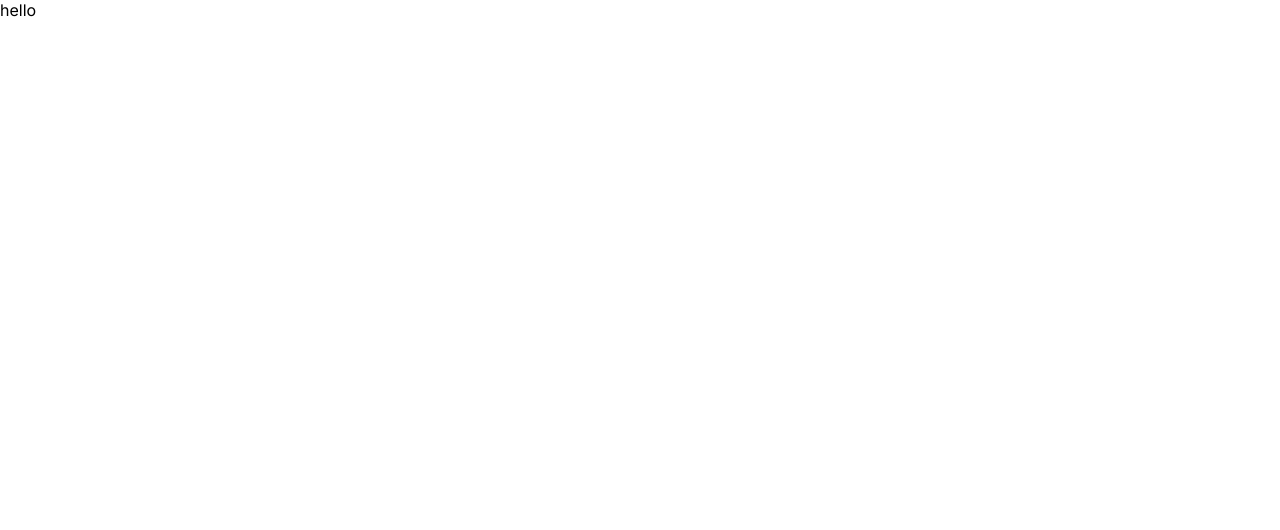
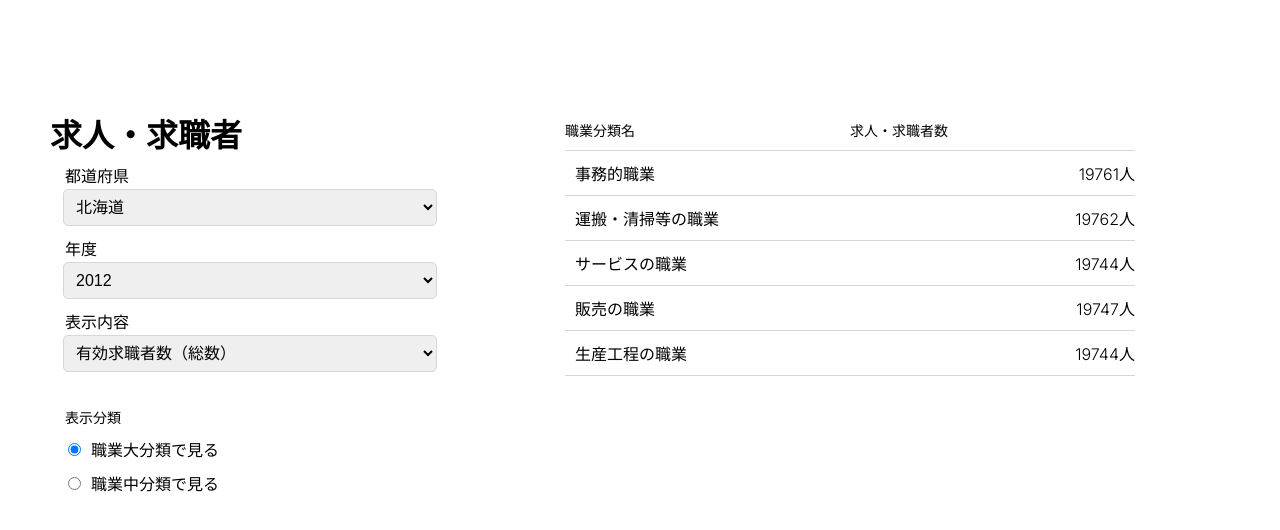
Before and after one commit to daryuun5139/tech-task-flat, a Next.js app: page / in a window 1280 px wide. Shown: the top 530 px of the page. Built offline with nearby package versions, Linux system fonts and the light colour scheme.

Commit message:
initial layout settings done

```diff
--- a/src/app/globals.css
+++ b/src/app/globals.css
@@ -6,6 +6,29 @@
 
 html,
 body {
-  max-width: 100vw;
   overflow-x: hidden;
+  margin: 30px auto;
+  padding: 20px;
+  display: flex;
+  width: 100%;
+  justify-content: center;
+  font-family: sans-serif;
 }
+
+#homeContainer {
+  width: 100%;
+  display: flex;
+  justify-content: space-evenly;
+}
+
+#sideMenu {
+  width: 35%;
+  padding: 10px;
+  /* background-color: rgb(245, 227, 205); */
+}
+
+#mainContainer {
+  width: 65%;
+  padding: 10px;
+  /* background-color: rgb(220, 244, 180); */
+}
--- a/src/app/page.tsx
+++ b/src/app/page.tsx
@@ -1,7 +1,12 @@
+import SideMenu from "@/components/SideMenu";
+import home from "./home.module.css";
+import MainContainer from "@/components/MainContainer";
+
 export default function Home() {
   return (
-    <>
-      <p>hello</p>
-    </>
+    <div id="homeContainer">
+      <SideMenu />
+      <MainContainer />
+    </div>
   );
 }
--- /dev/null
+++ b/src/components/MainContainer.tsx
@@ -0,0 +1,13 @@
+import Table from "./atoms/Table";
+
+type Props = {};
+
+const MainContainer = (props: Props) => {
+  return (
+    <div id="mainContainer">
+      <Table />
+    </div>
+  );
+};
+
+export default MainContainer;
--- /dev/null
+++ b/src/components/SideMenu.tsx
@@ -0,0 +1,16 @@
+import RadioButton from "./atoms/RadioButton";
+import SelectBox from "./atoms/SelectBox";
+
+type Props = {};
+
+const SideMenu = (props: Props) => {
+  return (
+    <div id="sideMenu" className="">
+      <h1>求人・求職者</h1>
+      <SelectBox />
+      <RadioButton />
+    </div>
+  );
+};
+
+export default SideMenu;
--- /dev/null
+++ b/src/components/atoms/RadioButton.module.css
@@ -0,0 +1,27 @@
+.container {
+  display: flex;
+  flex-direction: column;
+  padding: 3px;
+  margin: 10px;
+  margin-top: 30px;
+  border: none;
+}
+
+.title {
+  padding: 2px;
+  font-size: 14px;
+  /* color: #d7d7d7; */
+}
+
+.box {
+  padding: 5px;
+  font-size: 16px;
+}
+
+.button {
+  cursor: pointer;
+}
+
+.label {
+  padding-left: 10px;
+}
--- /dev/null
+++ b/src/components/atoms/RadioButton.tsx
@@ -0,0 +1,40 @@
+import styles from "./RadioButton.module.css";
+
+type Props = {};
+
+const RadioButton = (props: Props) => {
+  return (
+    <>
+      <fieldset className={styles.container}>
+        <legend className={styles.title}>表示分類</legend>
+        <div className={styles.box}>
+          <input
+            className={styles.button}
+            type="radio"
+            id="majorClass"
+            name="classification"
+            value="majorClass"
+            checked
+          />
+          <label className={styles.label} htmlFor="majorClass">
+            職業大分類で見る
+          </label>
+        </div>
+        <div className={styles.box}>
+          <input
+            className={styles.button}
+            type="radio"
+            id="middleClass"
+            name="classification"
+            value="middleClass"
+          />
+          <label className={styles.label} htmlFor="middleClass">
+            職業中分類で見る
+          </label>
+        </div>
+      </fieldset>
+    </>
+  );
+};
+
+export default RadioButton;
--- /dev/null
+++ b/src/components/atoms/SelectBox.module.css
@@ -0,0 +1,20 @@
+.container {
+  display: flex;
+  flex-direction: column;
+  padding: 3px;
+  margin: 2px 10px;
+}
+
+.label {
+  padding: 2px;
+  /* color: #d7d7d7; */
+}
+
+.box {
+  padding: 8px;
+  font-size: 16px;
+  border-radius: 5px;
+  border-width: 1px;
+  border-color: #d7d7d7;
+  cursor: pointer;
+}
--- /dev/null
+++ b/src/components/atoms/SelectBox.tsx
@@ -0,0 +1,52 @@
+import styles from "./SelectBox.module.css";
+
+type Props = {};
+
+const SelectBox = (props: Props) => {
+  return (
+    <>
+      {/* 都道府県セレクトボックス-------------------------------------- */}
+      <div className={styles.container}>
+        <label className={styles.label} htmlFor="pref-select">
+          都道府県
+        </label>
+        <select className={styles.box} name="pref" id="pref-select">
+          <option value="hk">北海道</option>
+          <option value="ao">青森</option>
+          <option value="ak">秋田</option>
+          <option value="iw">岩手</option>
+          <option value="mg">宮城</option>
+          <option value="ym">山形</option>
+        </select>
+      </div>
+      {/* 年度セレクトボックス-------------------------------------- */}
+      <div className={styles.container}>
+        <label className={styles.label} htmlFor="year-select">
+          年度
+        </label>
+        <select className={styles.box} name="year" id="year-select">
+          <option value="2012">2012</option>
+          <option value="2013">2013</option>
+          <option value="2014">2014</option>
+          <option value="2015">2015</option>
+          <option value="2016">2016</option>
+        </select>
+      </div>
+      {/* 表示内容セレクトボックス-------------------------------------- */}
+      <div className={styles.container}>
+        <label className={styles.label} htmlFor="matter-select">
+          表示内容
+        </label>
+        <select className={styles.box} name="matter" id="matter-select">
+          <option value="jobSeeker_all">有効求職者数（総数）</option>
+          <option value="jobSeeker_m">有効求職者数（男性）</option>
+          <option value="jobSeeker_fm">有効求職者数（女性）</option>
+          <option value="jobOpening">有効求人数</option>
+          <option value="employNum">就職件数</option>
+        </select>
+      </div>
+    </>
+  );
+};
+
+export default SelectBox;
--- /dev/null
+++ b/src/components/atoms/Table.module.css
@@ -0,0 +1,35 @@
+.layout {
+  table-layout: fixed;
+  width: 75%;
+  border-collapse: collapse;
+  margin: 0 auto;
+}
+
+.heading {
+  font-size: 14px;
+  /* color: #d7d7d7; */
+  margin-bottom: 20px;
+  border-bottom: 1px solid #d7d7d7;
+}
+
+.headinglabel {
+  padding: 10px 0px;
+  text-align: left;
+  font-weight: 400;
+}
+
+.items {
+  font-size: 16px;
+  border-bottom: 1px solid #d7d7d7;
+}
+
+.rowlabel {
+  padding: 10px;
+  text-align: left;
+  font-weight: 300;
+}
+
+.data {
+  text-align: right;
+  font-weight: 300;
+}
--- /dev/null
+++ b/src/components/atoms/Table.tsx
@@ -0,0 +1,56 @@
+import styles from "./Table.module.css";
+
+type Props = {};
+
+const Table = (props: Props) => {
+  return (
+    <>
+      <table className={styles.layout}>
+        <thead className={styles.heading}>
+          <tr>
+            <th className={styles.headinglabel} scope="col">
+              職業分類名
+            </th>
+            <th className={styles.headinglabel} scope="col">
+              求人・求職者数
+            </th>
+          </tr>
+        </thead>
+        <tbody>
+          <tr className={styles.items}>
+            <th className={styles.rowlabel} scope="row">
+              事務的職業
+            </th>
+            <td className={styles.data}>19761人</td>
+          </tr>
+          <tr className={styles.items}>
+            <th scope="row" className={styles.rowlabel}>
+              運搬・清掃等の職業
+            </th>
+            <td className={styles.data}>19762人</td>
+          </tr>
+          <tr className={styles.items}>
+            <th scope="row" className={styles.rowlabel}>
+              サービスの職業
+            </th>
+            <td className={styles.data}>19744人</td>
+          </tr>
+          <tr className={styles.items}>
+            <th scope="row" className={styles.rowlabel}>
+              販売の職業
+            </th>
+            <td className={styles.data}>19747人</td>
+          </tr>
+          <tr className={styles.items}>
+            <th scope="row" className={styles.rowlabel}>
+              生産工程の職業
+            </th>
+            <td className={styles.data}>19744人</td>
+          </tr>
+        </tbody>
+      </table>
+    </>
+  );
+};
+
+export default Table;
```
Also changed, not shown: src/app/home.module.css (added), src/components/SideMenu.module.css (added), 1 other file (tests, documents, lock files or other folders).
